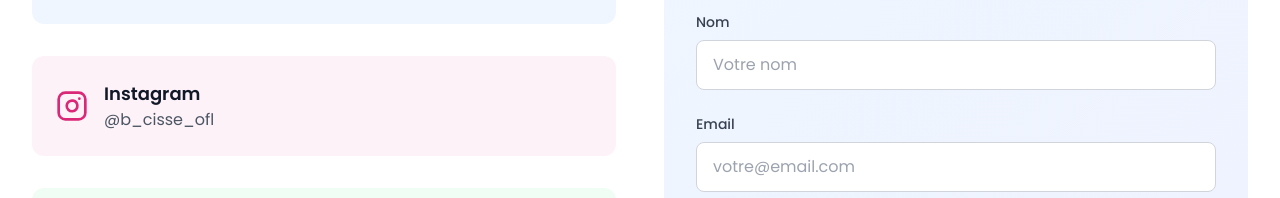
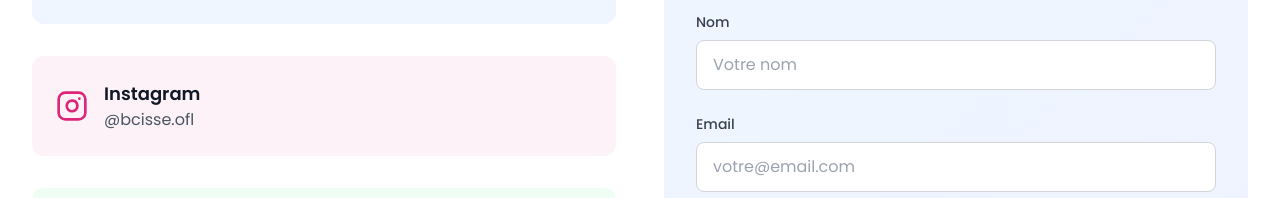
Before and after one commit to etudiantcisse/online-tech-services, a React (Vite) app: page / in a window 1280 px wide. Shown: the part 3554-3752 px from the top of the page. Built offline with nearby package versions, Linux system fonts and the light colour scheme.

Commit message:
Update App.tsx

```diff
--- a/src/App.tsx
+++ b/src/App.tsx
@@ -396,7 +396,7 @@
                 <Instagram className="h-8 w-8 text-pink-600" />
                 <div>
                   <h3 className="text-lg font-semibold text-gray-900">Instagram</h3>
-                  <p className="text-gray-600">@b_cisse_ofl</p>
+                  <p className="text-gray-600">@bcisse.ofl</p>
                 </div>
               </div>
 
```
